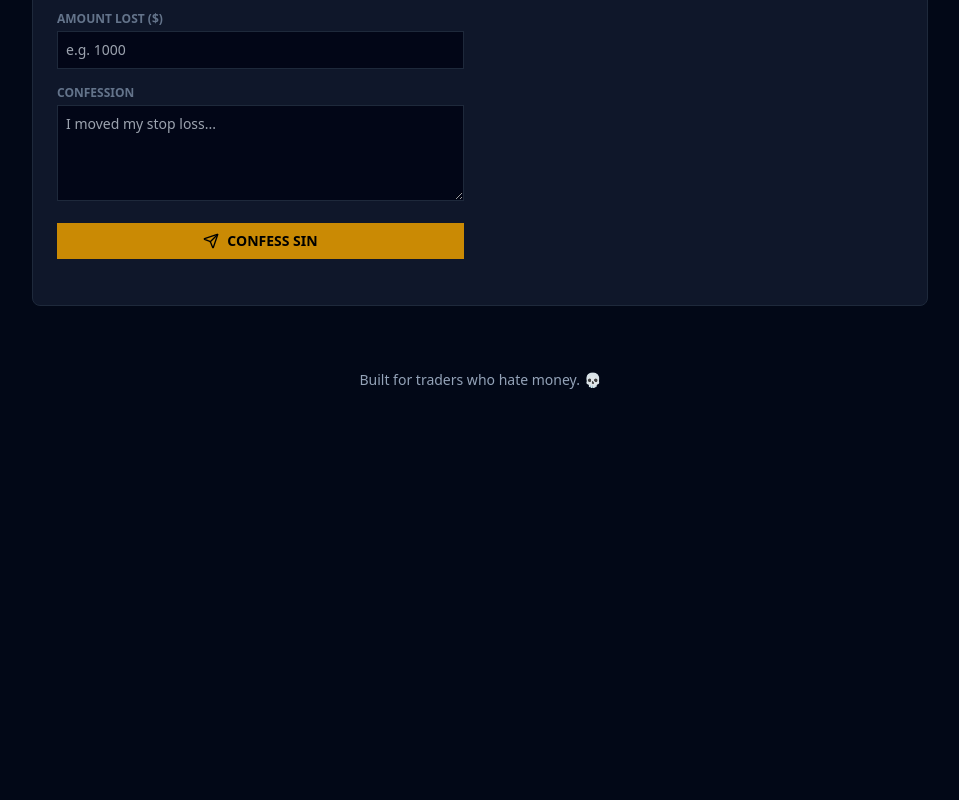
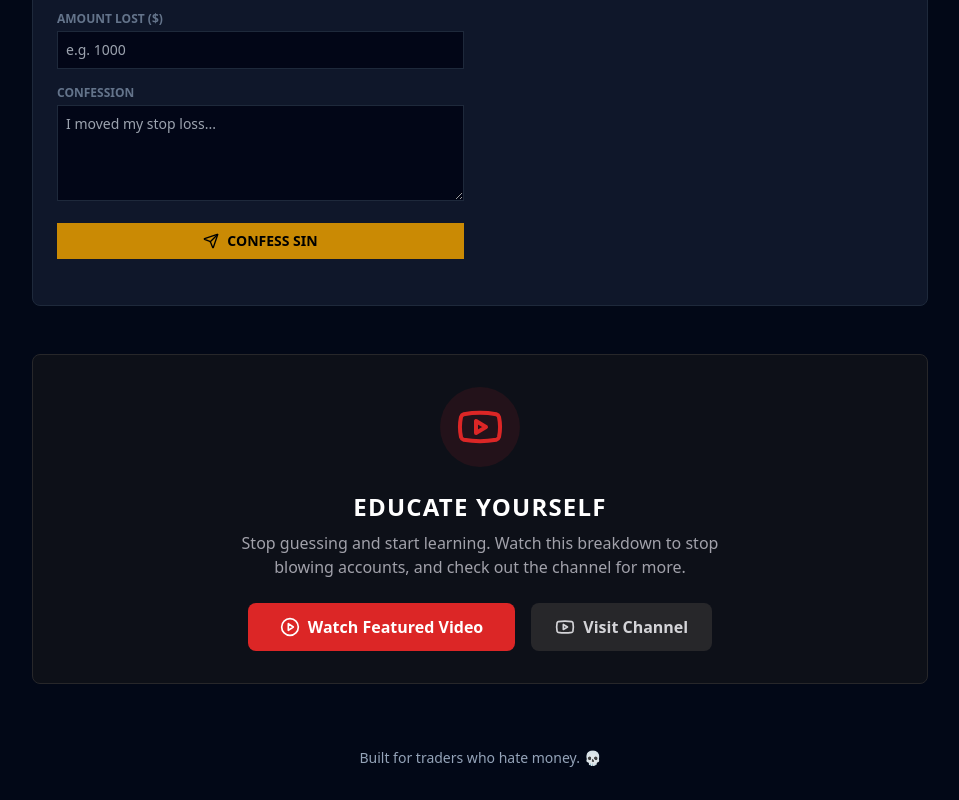
Before and after one commit to bassyj32-ui/trade-autopsy, a React (Vite) app: page / in a window 1280 px wide. Shown: the part 1115-1915 px from the top of the page, without its empty margins (160-1119 px from the left). Before the commit the page ends 1537 px from the top, so only its background shows below. Built offline with nearby package versions, Linux system fonts and the light colour scheme; no server answers; the database is empty; the HTML template or start-up script is replaced by a standard one.

Commit message:
feat: Add RecommendedFirms component (hidden) & Update Education links

```diff
--- a/src/App.tsx
+++ b/src/App.tsx
@@ -3,9 +3,11 @@ import { TradeForm } from './components/TradeForm'
 import { AutopsyReport } from './components/AutopsyReport'
 import { Cemetery } from './components/Cemetery'
 import { Confessional } from './components/Confessional'
+// import { RecommendedFirms } from './components/RecommendedFirms'
 import { TradeInput, AnalysisResult, PropFirm } from './lib/types'
 import { analyzeTrade } from './lib/analysis'
-import { Skull } from 'lucide-react'
+import { Skull, Youtube, PlayCircle } from 'lucide-react'
+import { YOUTUBE_CHANNEL_URL, YOUTUBE_FEATURED_VIDEO_URL } from './lib/constants'
 
 function App() {
   const [result, setResult] = useState<AnalysisResult | null>(null);
@@ -51,6 +53,46 @@ function App() {
 
         {/* New Confessional Section */}
         <Confessional />
+
+        {/* Affiliate / Prop Firm Section - Hidden until user has links */}
+        {/* <RecommendedFirms /> */}
+
+        {/* Education Section */}
+        <div className="w-full bg-zinc-900/50 border border-zinc-800 p-8 rounded-lg text-center space-y-6">
+          <div className="flex justify-center">
+            <div className="bg-red-600/10 p-4 rounded-full">
+              <Youtube className="w-12 h-12 text-red-600" />
+            </div>
+          </div>
+          <div className="space-y-2">
+            <h2 className="text-2xl font-bold text-white uppercase tracking-wider">Educate Yourself</h2>
+            <p className="text-zinc-400 max-w-lg mx-auto">
+              Stop guessing and start learning. Watch this breakdown to stop blowing accounts, and check out the channel for more.
+            </p>
+          </div>
+
+          <div className="flex flex-col sm:flex-row items-center justify-center gap-4">
+            <a
+              href={YOUTUBE_FEATURED_VIDEO_URL}
+              target="_blank"
+              rel="noopener noreferrer"
+              className="inline-flex items-center gap-2 bg-red-600 hover:bg-red-700 text-white font-bold py-3 px-8 rounded-lg transition-all transform hover:scale-105"
+            >
+              <PlayCircle className="w-5 h-5" />
+              Watch Featured Video
+            </a>
+
+            <a
+              href={YOUTUBE_CHANNEL_URL}
+              target="_blank"
+              rel="noopener noreferrer"
+              className="inline-flex items-center gap-2 bg-zinc-800 hover:bg-zinc-700 text-zinc-300 font-semibold py-3 px-6 rounded-lg transition-all"
+            >
+              <Youtube className="w-5 h-5" />
+              Visit Channel
+            </a>
+          </div>
+        </div>
       </main>
 
       <footer className="mt-16 text-center text-muted-foreground text-sm">
--- /dev/null
+++ b/src/components/RecommendedFirms.tsx
@@ -0,0 +1,61 @@
+import { AFFILIATE_LINKS } from '../lib/constants';
+import { ExternalLink, Trophy, ShieldCheck } from 'lucide-react';
+
+export function RecommendedFirms() {
+  return (
+    <div className="w-full space-y-6">
+      <div className="text-center space-y-2">
+        <h2 className="text-2xl font-bold text-white uppercase tracking-wider flex items-center justify-center gap-2">
+          <Trophy className="w-6 h-6 text-yellow-500" />
+          Where to Trade
+        </h2>
+        <p className="text-zinc-400 max-w-lg mx-auto text-sm">
+          Don't lose your own money. Use theirs. Here are the firms I trust.
+        </p>
+      </div>
+
+      <div className="grid grid-cols-1 md:grid-cols-3 gap-4">
+        {AFFILIATE_LINKS.map((link) => (
+          <a
+            key={link.name}
+            href={link.url}
+            target="_blank"
+            rel="noopener noreferrer"
+            className={`
+              relative group flex flex-col p-6 rounded-lg border transition-all duration-300 hover:-translate-y-1
+              ${link.recommended
+                ? 'bg-zinc-900/80 border-red-900/50 hover:border-red-600/50 shadow-lg shadow-red-900/10'
+                : 'bg-zinc-900/40 border-zinc-800 hover:border-zinc-700'
+              }
+            `}
+          >
+            {link.recommended && (
+              <div className="absolute -top-3 left-1/2 -translate-x-1/2 bg-red-600 text-white text-xs font-bold px-3 py-1 rounded-full flex items-center gap-1 shadow-sm">
+                <ShieldCheck className="w-3 h-3" />
+                TOP PICK
+              </div>
+            )}
+
+            <div className="mb-4">
+              <h3 className={`text-lg font-bold ${link.recommended ? 'text-white' : 'text-zinc-200'}`}>
+                {link.name}
+              </h3>
+            </div>
+
+            <p className="text-zinc-400 text-sm flex-grow mb-6 leading-relaxed">
+              {link.description}
+            </p>
+
+            <div className={`
+              mt-auto flex items-center justify-between text-sm font-semibold
+              ${link.recommended ? 'text-red-400 group-hover:text-red-300' : 'text-zinc-500 group-hover:text-zinc-300'}
+            `}>
+              <span>Get Funded</span>
+              <ExternalLink className="w-4 h-4 transition-transform group-hover:translate-x-1" />
+            </div>
+          </a>
+        ))}
+      </div>
+    </div>
+  );
+}
--- a/src/components/TradeForm.tsx
+++ b/src/components/TradeForm.tsx
@@ -94,6 +94,8 @@ export function TradeForm({ onAnalyze }: TradeFormProps) {
               </div>
           )}
 
+          {detectedTrades.length === 0 && (
+            <>
               <div className="relative">
                 <div className="absolute inset-0 flex items-center">
                   <span className="w-full border-t border-muted" />
@@ -236,6 +238,8 @@ export function TradeForm({ onAnalyze }: TradeFormProps) {
                   ANALYZE MY DEATH
                 </button>
               </form>
+            </>
+          )}
         </div>
 
         <div className="hidden md:block w-px bg-border" />
--- a/src/lib/constants.ts
+++ b/src/lib/constants.ts
@@ -1,4 +1,4 @@
-import { Asset, PropFirm, PropFirmConfig } from './types';
+import { Asset, PropFirm, PropFirmConfig, AffiliateLink } from './types';
 
 export const ASSETS: Asset[] = [
   // Forex Majors
@@ -49,3 +49,27 @@ export const PROP_FIRM_RULES: Record<PropFirm, PropFirmConfig> = {
   FundingPips: { maxRisk: 0.02, dailyDrawdown: 0.05, totalDrawdown: 0.1 },
   None: { maxRisk: 1.0, dailyDrawdown: 1.0, totalDrawdown: 1.0 }, // No strict rules
 };
+
+export const YOUTUBE_CHANNEL_URL = "https://youtube.com/@stop_the_loss?si=NrdMpqTKx-WzwQW_";
+export const YOUTUBE_FEATURED_VIDEO_URL = "https://www.youtube.com/watch?v=8DaFJZYiYwQ";
+
+export const AFFILIATE_LINKS: AffiliateLink[] = [
+  {
+    name: "FTMO",
+    url: "https://ftmo.com/en/", // TODO: Replace with your affiliate link
+    description: "The industry standard. Reliable payouts, great conditions, and established trust.",
+    recommended: true
+  },
+  {
+    name: "Funding Pips",
+    url: "https://fundingpips.com/", // TODO: Replace with your affiliate link
+    description: "Low spreads, fast scaling, and modern dashboard. Great for aggressive scaling.",
+    recommended: false
+  },
+  {
+    name: "MyFundedFX",
+    url: "https://myfundedfx.com/", // TODO: Replace with your affiliate link
+    description: "Excellent for crypto traders. No time limits and competitive pricing.",
+    recommended: false
+  }
+];
```
Also changed, not shown: src/lib/types.ts (+8 -0 lines). Lines whose indentation alone changed are shown as unchanged.
